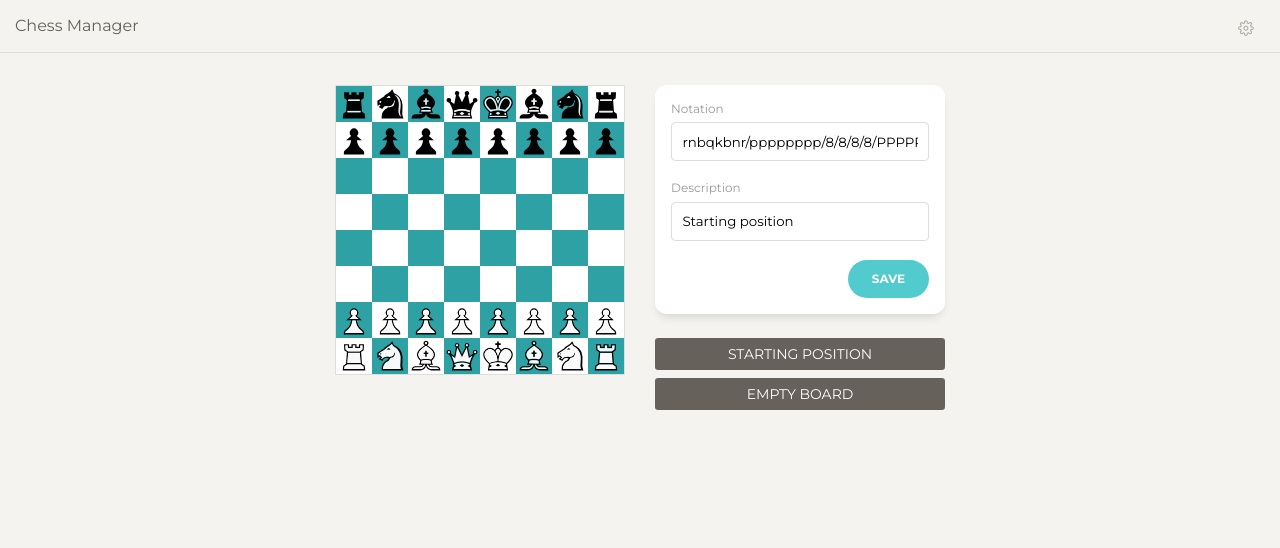
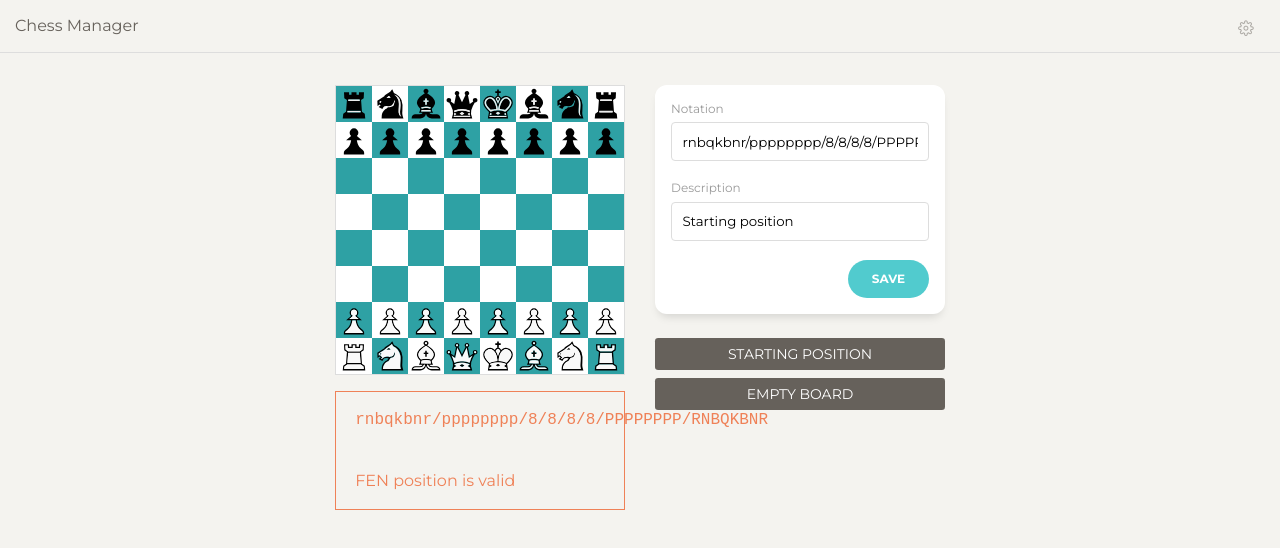
Before and after one commit to bbrakenhoff/chessmanager-angular, an Angular app: page / in a window 1280 px wide. Shown: the top 548 px of the page. Built offline with nearby package versions, Linux system fonts and the light colour scheme.

Commit message:
Start building validation message block

```diff
--- a/src/app/fen-position/chessboard/chessboard.component.scss
+++ b/src/app/fen-position/chessboard/chessboard.component.scss
@@ -1,9 +1,10 @@
-@import '../../../assets/styles/_bootstrap.scss';
+@import "../../../assets/styles/_bootstrap.scss";
 
 .chessboard {
   display: flex;
   flex-direction: column;
   border: 1px solid #dddddd;
+  margin-bottom: 1rem;
 
   & ._rank {
     display: flex;
@@ -19,7 +20,7 @@
       display: block;
       padding-bottom: 100%;
 
-      content: '';
+      content: "";
     }
 
     &.-rankeven {
--- a/src/app/fen-position/fen-position.component.html
+++ b/src/app/fen-position/fen-position.component.html
@@ -2,6 +2,13 @@
   <div class="_row">
     <div class="_col">
       <app-chessboard [fenPosition]="fenPosition"></app-chessboard>
+      <div class="_validation -invalid">
+        <div class="_validationnotation">{{ fenPosition.notation }}</div>
+        <div class="_validationerrorindicator" *ngIf="!fenPosition.isValid"></div>
+        <div class="_validationmessage">
+          {{ fenPosition.isValid ? 'FEN position is valid' : 'Error error'}}
+        </div>
+      </div>
     </div>
     <div class="_col">
       <form class="_form"   [formGroup]="form"
--- a/src/app/fen-position/fen-position.component.scss
+++ b/src/app/fen-position/fen-position.component.scss
@@ -26,6 +26,28 @@
     @include media-breakpoint-up('xl') {
       @include make-col(3);
     }
+  }
+
+  & ._validation {
+    padding: 1.2rem;
+    border: 1px solid #66615b;
+
+    &.-invalid {
+      border-color: #ef8157;
+
+      color: #ef8157;
+    }
+  }
+
+  & ._validationnotation,
+  & ._validationerrorindicator {
+    margin-bottom: 0.4rem;
+
+    font-family: 'Courier New', Courier, monospace;
+  }
+
+  & ._validationmessage {
+    margin-top: 2.6rem;
   }
 
   & ._form {
```
Also changed, not shown: src/app/fen-position/chessboard/chessboard.component.ts (+16 -6 lines).
